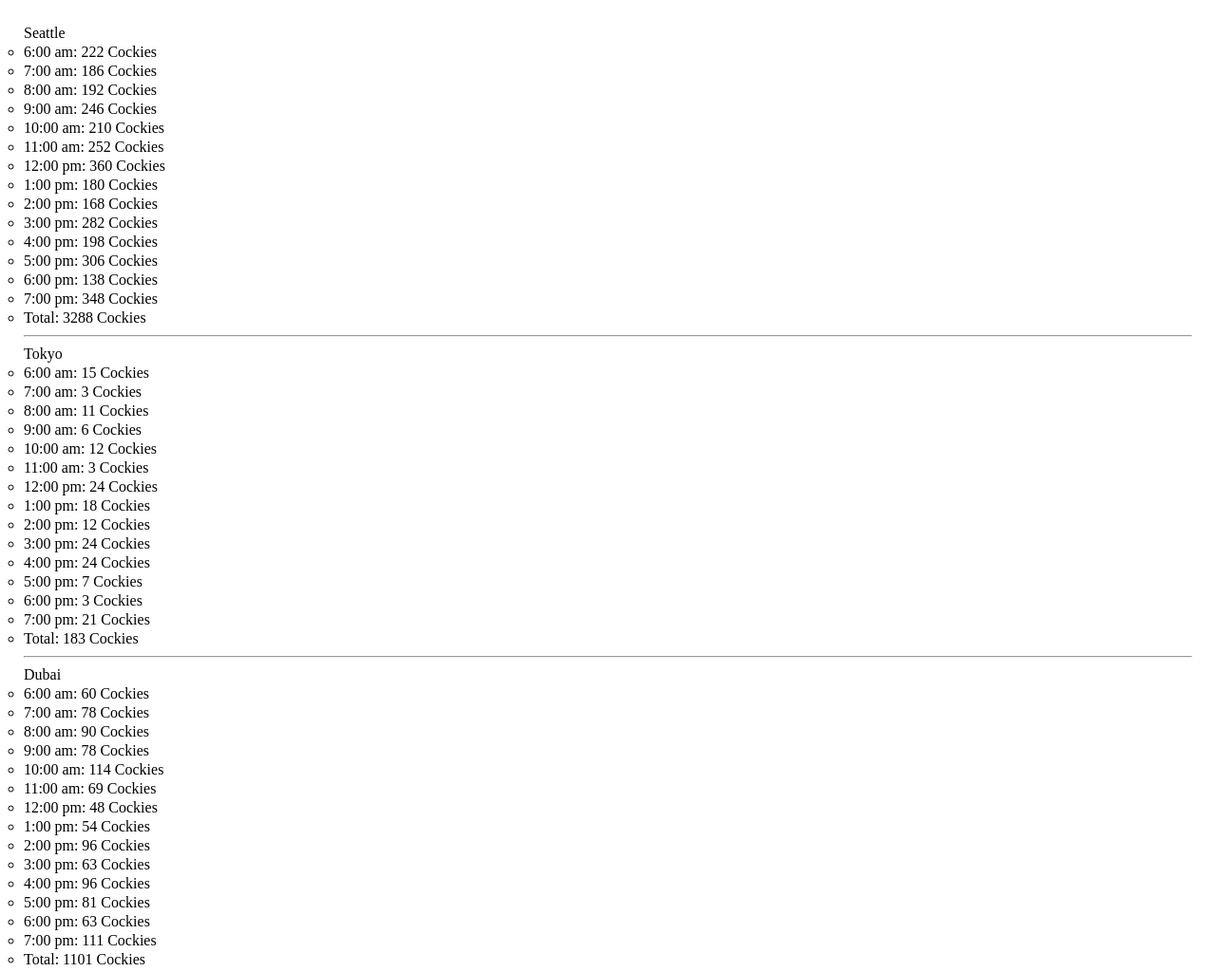
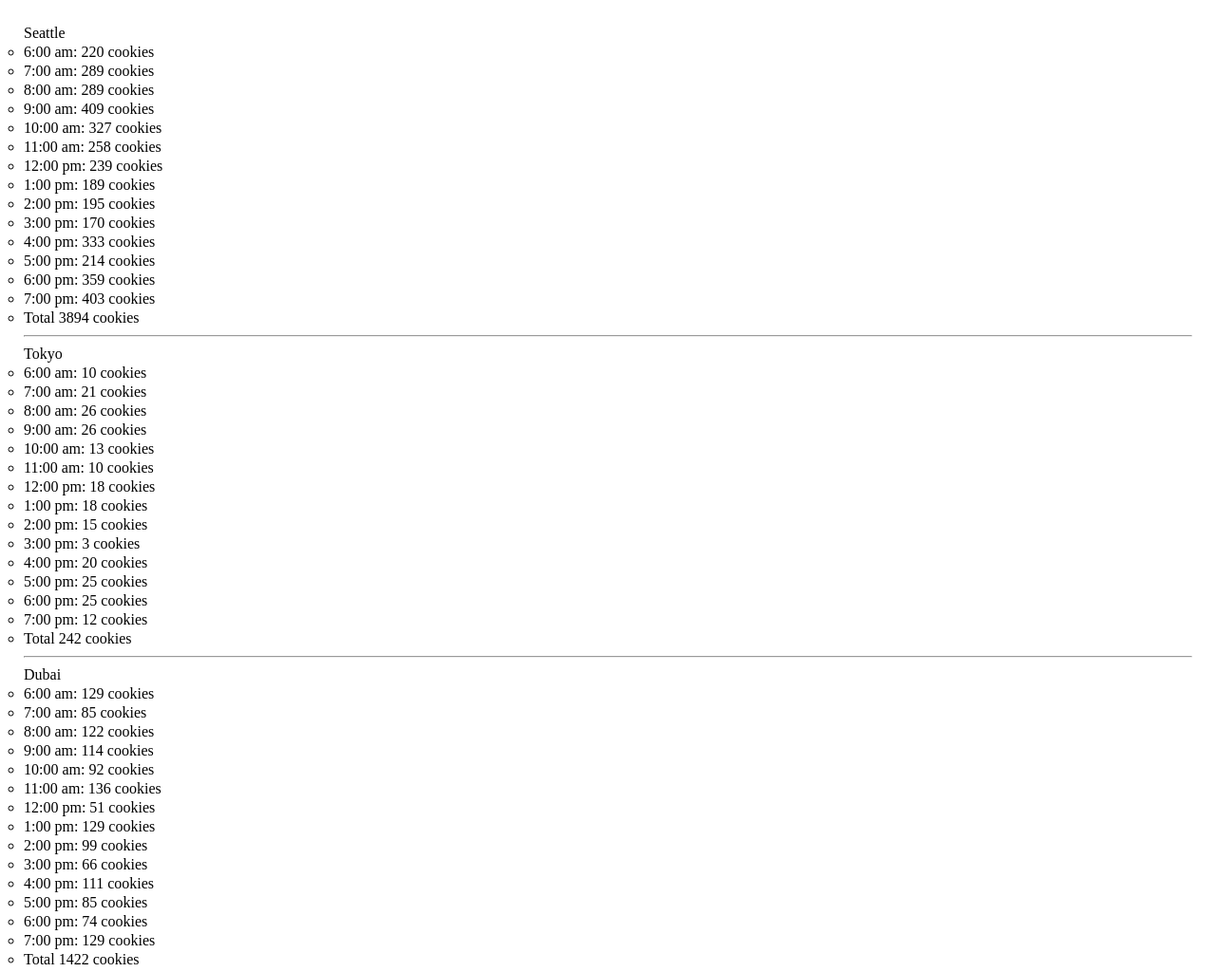
Before and after one commit to SufianHamdan/cookie-stand, a plain HTML site: page sales.html in a window 1280 px wide. Shown: the top 1024 px of the page at 95% size. Drawn offline with Linux system fonts and the light colour scheme.

Commit message:
adding the missing arrays

```diff
--- a/js/app.js
+++ b/js/app.js
@@ -2,22 +2,40 @@
 
 let hours = ['6:00 am', '7:00 am', '8:00 am', '9:00 am', '10:00 am', '11:00 am', '12:00 pm', '1:00 pm', '2:00 pm', '3:00 pm', '4:00 pm', '5:00 pm', '6:00 pm', '7:00 pm'];
 
+function getRandomNum(min, max)
+{
+  return Math.floor(Math.random() * (max - min + 1) + min);
+}
 
-const Seattle =
+
+const seattle =
 {
   location: 'Seattle',
-  minHcustomer: 23,
-  maxHcustomer: 65,
+  minCustomerPerH: 23,
+  maxCustomerPerH: 65,
   avrCockies: 6.3,
+  numOfCustPerH: [],
+  cookiesPerHour: [],
+  totalCookiesPerDay: 0,
 
-  getNumber: function(minc, maxc)
+
+  getCustNumber: function()
   {
-    return Math.floor(Math.random() * (maxc - minc + 1) + minc);
+    for (let i = 0; i < hours.length; i++)
+    {
+      let tempNum = getRandomNum(this.minCustomerPerH, this.maxCustomerPerH);
+      this.numOfCustPerH.push(tempNum);
+    }
   },
 
-  getAvrCockies: function()
+  calcAmountOfCockiesPerH: function()
   {
-    return (this.getNumber(this.minHcustomer,this.maxHcustomer)) * (Math.floor(this.avrCockies));
+    for (let i =0; i < hours.length; i++)
+    {
+      const perHour = Math.floor(this.numOfCustPerH[i]*this.avrCockies);
+      this.cookiesPerHour.push(perHour);
+      this.totalCookiesPerDay = this.totalCookiesPerDay + perHour;
+    }
   },
 
   render: function(){
@@ -31,44 +49,55 @@
     const ulEl = document.createElement('ul');
     articleEl.appendChild(ulEl);
 
-    let totalCookies = 0;
     for (let i = 0; i < hours.length; i++)
     {
       const liEl = document.createElement('li');
       ulEl.appendChild(liEl);
-      let avgCookies = this.getAvrCockies();
-      liEl.textContent = hours[i]+ ': ' + avgCookies +' Cockies';
-      totalCookies = totalCookies + avgCookies;
+      liEl.textContent = `${hours[i]}: ${this.cookiesPerHour[i]} cookies`;
     }
 
     const liEl = document.createElement('li');
     ulEl.appendChild(liEl);
-    liEl.textContent = 'Total: ' + Number(totalCookies) + ' Cockies';
+    liEl.textContent = `Total ${this.totalCookiesPerDay} cookies`;
 
     const hr = document.createElement('hr');
     articleEl.appendChild(hr);
   }
 };
 
-Seattle.render();
+seattle.getCustNumber();
+seattle.calcAmountOfCockiesPerH();
+seattle.render();
 
 
-
-const Tokyo =
+const tokyo =
 {
   location: 'Tokyo',
-  minHcustomer: 3,
-  maxHcustomer: 24,
+  minCustomerPerH: 3,
+  maxCustomerPerH: 24,
   avrCockies: 1.2,
+  numOfCustPerH: [],
+  cookiesPerHour: [],
+  totalCookiesPerDay: 0,
 
-  getNumber: function(minc, maxc)
+
+  getCustNumber: function()
   {
-    return Math.floor(Math.random() * (maxc - minc + 1) + minc);
+    for (let i = 0; i < hours.length; i++)
+    {
+      let tempNum = getRandomNum(this.minCustomerPerH, this.maxCustomerPerH);
+      this.numOfCustPerH.push(tempNum);
+    }
   },
 
-  getAvrCockies: function()
+  calcAmountOfCockiesPerH: function()
   {
-    return (this.getNumber(this.minHcustomer,this.maxHcustomer)) * (Math.floor(this.avrCockies));
+    for (let i =0; i < hours.length; i++)
+    {
+      const perHour = Math.floor(this.numOfCustPerH[i]*this.avrCockies);
+      this.cookiesPerHour.push(perHour);
+      this.totalCookiesPerDay = this.totalCookiesPerDay + perHour;
+    }
   },
 
   render: function(){
@@ -82,43 +111,55 @@
     const ulEl = document.createElement('ul');
     articleEl.appendChild(ulEl);
 
-    let totalCookies = 0;
     for (let i = 0; i < hours.length; i++)
     {
       const liEl = document.createElement('li');
       ulEl.appendChild(liEl);
-      let avgCookies = this.getAvrCockies();
-      liEl.textContent = hours[i]+ ': ' + avgCookies +' Cockies';
-      totalCookies = totalCookies + avgCookies;
+      liEl.textContent = `${hours[i]}: ${this.cookiesPerHour[i]} cookies`;
     }
 
     const liEl = document.createElement('li');
     ulEl.appendChild(liEl);
-    liEl.textContent = 'Total: ' + Number(totalCookies) + ' Cockies';
+    liEl.textContent = `Total ${this.totalCookiesPerDay} cookies`;
+
     const hr = document.createElement('hr');
     articleEl.appendChild(hr);
   }
 };
 
-Tokyo.render();
+tokyo.getCustNumber();
+tokyo.calcAmountOfCockiesPerH();
+tokyo.render();
 
 
-
-const Dubai =
+const dubai =
 {
   location: 'Dubai',
-  minHcustomer: 11,
-  maxHcustomer: 38,
+  minCustomerPerH: 11,
+  maxCustomerPerH: 38,
   avrCockies: 3.7,
+  numOfCustPerH: [],
+  cookiesPerHour: [],
+  totalCookiesPerDay: 0,
 
-  getNumber: function(minc, maxc)
+
+  getCustNumber: function()
   {
-    return Math.floor(Math.random() * (maxc - minc + 1) + minc);
+    for (let i = 0; i < hours.length; i++)
+    {
+      let tempNum = getRandomNum(this.minCustomerPerH, this.maxCustomerPerH);
+      this.numOfCustPerH.push(tempNum);
+    }
   },
 
-  getAvrCockies: function()
+  calcAmountOfCockiesPerH: function()
   {
-    return (this.getNumber(this.minHcustomer,this.maxHcustomer)) * (Math.floor(this.avrCockies));
+    for (let i =0; i < hours.length; i++)
+    {
+      const perHour = Math.floor(this.numOfCustPerH[i]*this.avrCockies);
+      this.cookiesPerHour.push(perHour);
+      this.totalCookiesPerDay = this.totalCookiesPerDay + perHour;
+    }
   },
 
   render: function(){
@@ -132,41 +173,56 @@
     const ulEl = document.createElement('ul');
     articleEl.appendChild(ulEl);
 
-    let totalCookies = 0;
     for (let i = 0; i < hours.length; i++)
     {
       const liEl = document.createElement('li');
       ulEl.appendChild(liEl);
-      let avgCookies = this.getAvrCockies();
-      liEl.textContent = hours[i]+ ': ' + avgCookies +' Cockies';
-      totalCookies = totalCookies + avgCookies;
+      liEl.textContent = `${hours[i]}: ${this.cookiesPerHour[i]} cookies`;
     }
 
     const liEl = document.createElement('li');
     ulEl.appendChild(liEl);
-    liEl.textContent = 'Total: ' + Number(totalCookies) + ' Cockies';
+    liEl.textContent = `Total ${this.totalCookiesPerDay} cookies`;
+
     const hr = document.createElement('hr');
     articleEl.appendChild(hr);
   }
 };
 
-Dubai.render();
+dubai.getCustNumber();
+dubai.calcAmountOfCockiesPerH();
+dubai.render();
 
-const Paris =
+
+
+const paris =
 {
   location: 'Paris',
-  minHcustomer: 20,
-  maxHcustomer: 38,
+  minCustomerPerH: 20,
+  maxCustomerPerH: 38,
   avrCockies: 2.3,
+  numOfCustPerH: [],
+  cookiesPerHour: [],
+  totalCookiesPerDay: 0,
 
-  getNumber: function(minc, maxc)
+
+  getCustNumber: function()
   {
-    return Math.floor(Math.random() * (maxc - minc + 1) + minc);
+    for (let i = 0; i < hours.length; i++)
+    {
+      let tempNum = getRandomNum(this.minCustomerPerH, this.maxCustomerPerH);
+      this.numOfCustPerH.push(tempNum);
+    }
   },
 
-  getAvrCockies: function()
+  calcAmountOfCockiesPerH: function()
   {
-    return (this.getNumber(this.minHcustomer,this.maxHcustomer)) * (Math.floor(this.avrCockies));
+    for (let i =0; i < hours.length; i++)
+    {
+      const perHour = Math.floor(this.numOfCustPerH[i]*this.avrCockies);
+      this.cookiesPerHour.push(perHour);
+      this.totalCookiesPerDay = this.totalCookiesPerDay + perHour;
+    }
   },
 
   render: function(){
@@ -180,41 +236,56 @@
     const ulEl = document.createElement('ul');
     articleEl.appendChild(ulEl);
 
-    let totalCookies = 0;
     for (let i = 0; i < hours.length; i++)
     {
       const liEl = document.createElement('li');
       ulEl.appendChild(liEl);
-      let avgCookies = this.getAvrCockies();
-      liEl.textContent = hours[i]+ ': ' + avgCookies +' Cockies';
-      totalCookies = totalCookies + avgCookies;
+      liEl.textContent = `${hours[i]}: ${this.cookiesPerHour[i]} cookies`;
     }
 
     const liEl = document.createElement('li');
     ulEl.appendChild(liEl);
-    liEl.textContent = 'Total: ' + Number(totalCookies) + ' Cockies';
+    liEl.textContent = `Total ${this.totalCookiesPerDay} cookies`;
+
     const hr = document.createElement('hr');
     articleEl.appendChild(hr);
   }
 };
 
-Paris.render();
+paris.getCustNumber();
+paris.calcAmountOfCockiesPerH();
+paris.render();
 
-const Lima =
+
+
+const lima =
 {
   location: 'Lima',
-  minHcustomer: 2,
-  maxHcustomer: 16,
-  avrCockies:	4.6,
+  minCustomerPerH: 2,
+  maxCustomerPerH: 16,
+  avrCockies: 4.6,
+  numOfCustPerH: [],
+  cookiesPerHour: [],
+  totalCookiesPerDay: 0,
 
-  getNumber: function(minc, maxc)
+
+  getCustNumber: function()
   {
-    return Math.floor(Math.random() * (maxc - minc + 1) + minc);
+    for (let i = 0; i < hours.length; i++)
+    {
+      let tempNum = getRandomNum(this.minCustomerPerH, this.maxCustomerPerH);
+      this.numOfCustPerH.push(tempNum);
+    }
   },
 
-  getAvrCockies: function()
+  calcAmountOfCockiesPerH: function()
   {
-    return (this.getNumber(this.minHcustomer,this.maxHcustomer)) * (Math.floor(this.avrCockies));
+    for (let i =0; i < hours.length; i++)
+    {
+      const perHour = Math.floor(this.numOfCustPerH[i]*this.avrCockies);
+      this.cookiesPerHour.push(perHour);
+      this.totalCookiesPerDay = this.totalCookiesPerDay + perHour;
+    }
   },
 
   render: function(){
@@ -228,22 +299,22 @@
     const ulEl = document.createElement('ul');
     articleEl.appendChild(ulEl);
 
-    let totalCookies = 0;
     for (let i = 0; i < hours.length; i++)
     {
       const liEl = document.createElement('li');
       ulEl.appendChild(liEl);
-      let avgCookies = this.getAvrCockies();
-      liEl.textContent = hours[i]+ ': ' + avgCookies +' Cockies';
-      totalCookies = totalCookies + avgCookies;
+      liEl.textContent = `${hours[i]}: ${this.cookiesPerHour[i]} cookies`;
     }
 
     const liEl = document.createElement('li');
     ulEl.appendChild(liEl);
-    liEl.textContent = 'Total: ' + Number(totalCookies) + ' Cockies';
+    liEl.textContent = `Total ${this.totalCookiesPerDay} cookies`;
+
     const hr = document.createElement('hr');
     articleEl.appendChild(hr);
   }
 };
 
-Lima.render();
+lima.getCustNumber();
+lima.calcAmountOfCockiesPerH();
+lima.render();
--- a/sales.html
+++ b/sales.html
@@ -7,8 +7,8 @@
 
 </head>
 <body>
-  <article id="location">
-  </article>
+  <section id="location">
+  </section>
 
   <script src="./js/app.js"></script>
 </body>
```
